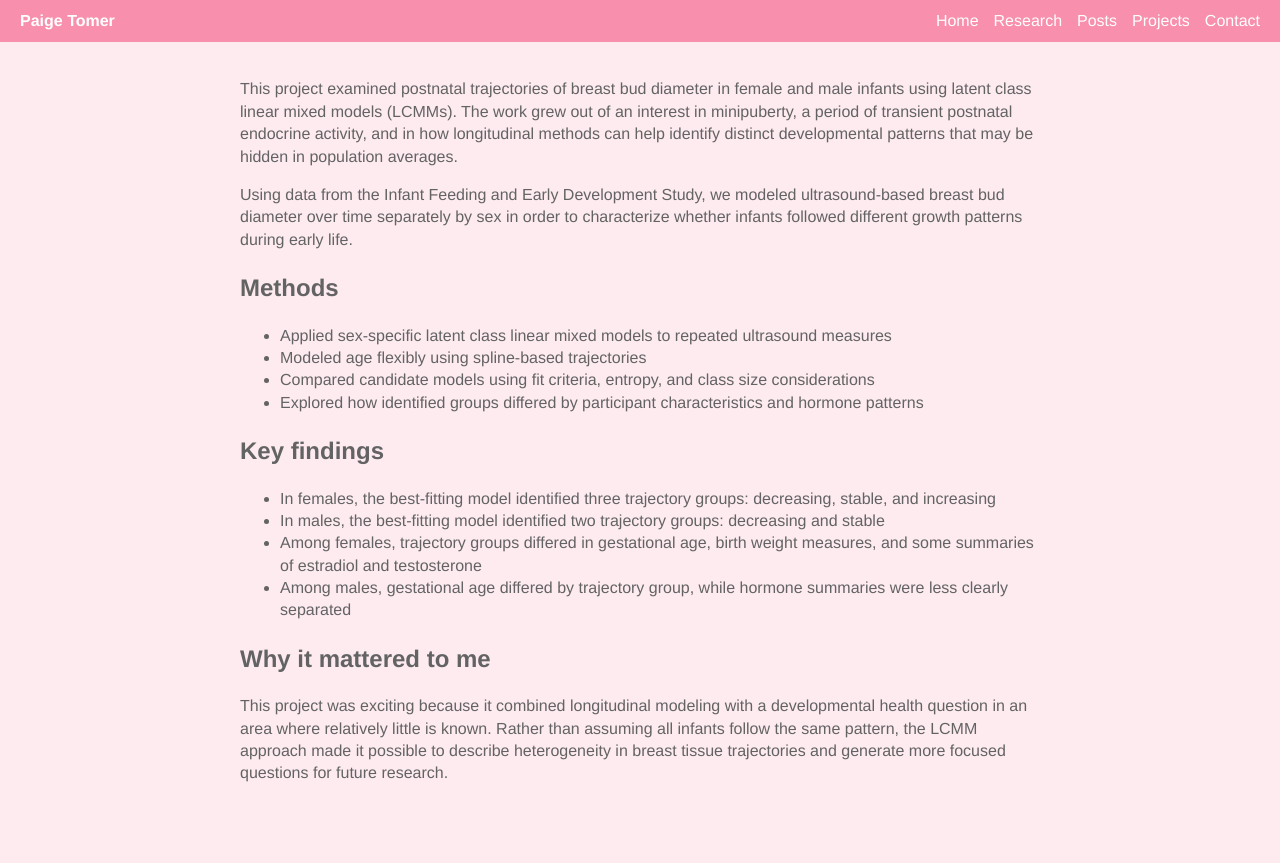
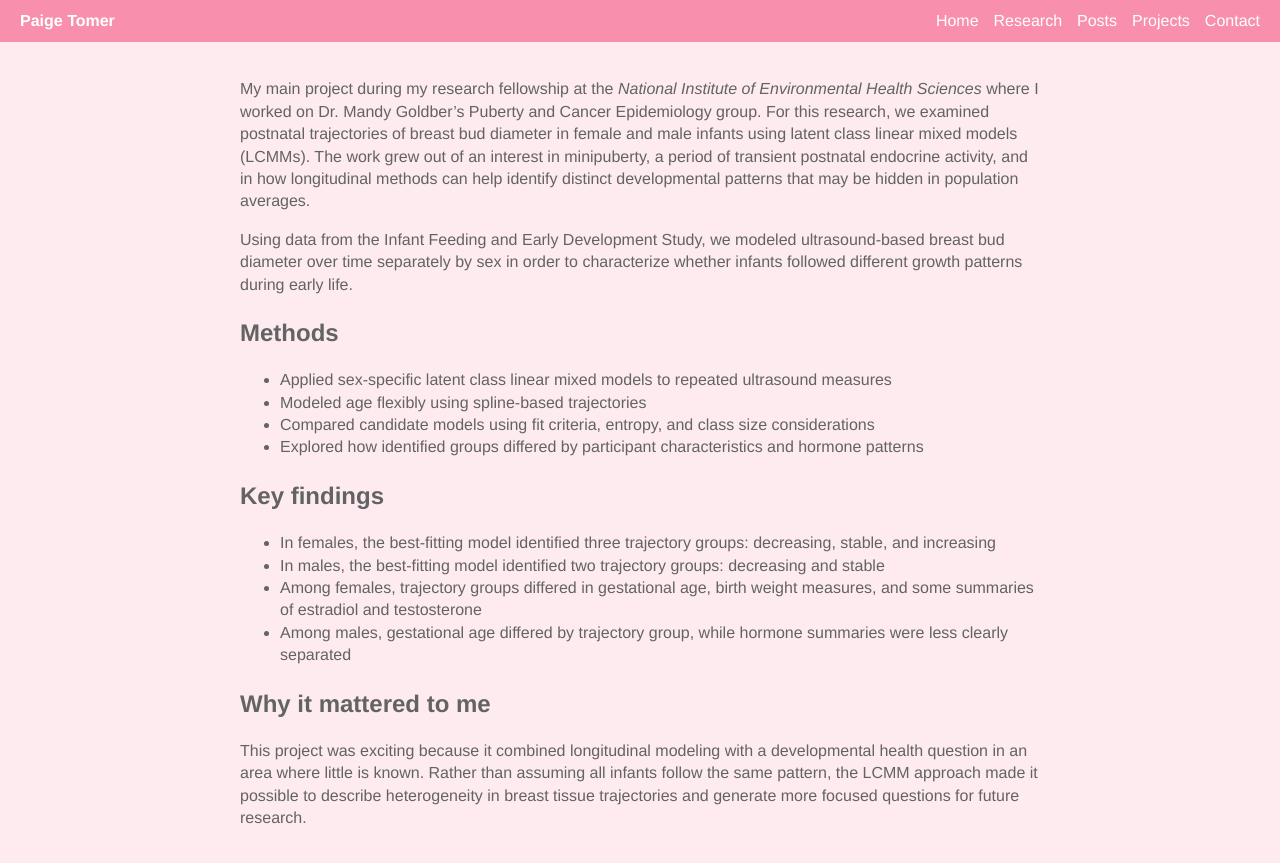
Before and after one commit to petomer-codes/petomer-website, a Jekyll site: the page built from research/bbtrajectories.md, in a window 1280 px wide. Shown: the top 863 px of the page. Built offline with Jekyll 4.4.1, drawn with Linux system fonts in a browser that asks for light colours.

Commit message:
Revise introduction and significance of research project
Updated the introduction and significance sections to provide more context about the research fellowship and its relevance.

```diff
--- a/research/bbtrajectories.md
+++ b/research/bbtrajectories.md
@@ -3,7 +3,7 @@ layout: default
 title: Characterizing postnatal trajectories of breast bud diameter in male and female infants
 ---
 
-This project examined postnatal trajectories of breast bud diameter in female and male infants using latent class linear mixed models (LCMMs). The work grew out of an interest in minipuberty, a period of transient postnatal endocrine activity, and in how longitudinal methods can help identify distinct developmental patterns that may be hidden in population averages.
+My main project during my research fellowship at the _National Institute of Environmental Health Sciences_ where I worked on Dr. Mandy Goldber's Puberty and Cancer Epidemiology group. For this research, we examined postnatal trajectories of breast bud diameter in female and male infants using latent class linear mixed models (LCMMs). The work grew out of an interest in minipuberty, a period of transient postnatal endocrine activity, and in how longitudinal methods can help identify distinct developmental patterns that may be hidden in population averages.
 
 Using data from the Infant Feeding and Early Development Study, we modeled ultrasound-based breast bud diameter over time separately by sex in order to characterize whether infants followed different growth patterns during early life.
 
@@ -23,4 +23,4 @@ Using data from the Infant Feeding and Early Development Study, we modeled ultra
 
 ## Why it mattered to me
 
-This project was exciting because it combined longitudinal modeling with a developmental health question in an area where relatively little is known. Rather than assuming all infants follow the same pattern, the LCMM approach made it possible to describe heterogeneity in breast tissue trajectories and generate more focused questions for future research.
+This project was exciting because it combined longitudinal modeling with a developmental health question in an area where little is known. Rather than assuming all infants follow the same pattern, the LCMM approach made it possible to describe heterogeneity in breast tissue trajectories and generate more focused questions for future research.
```
